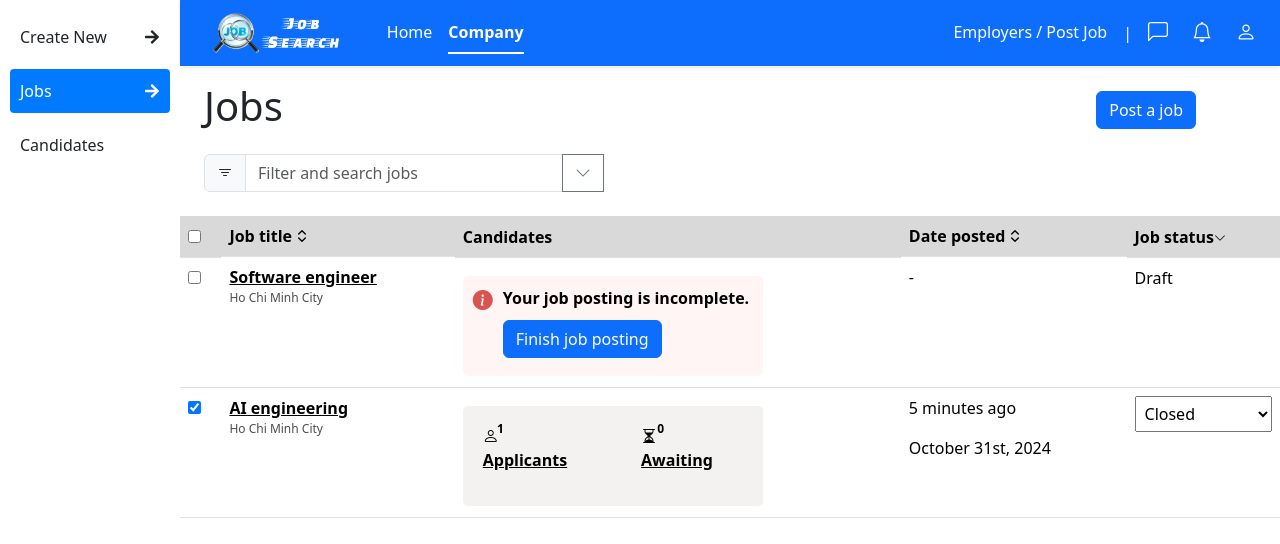
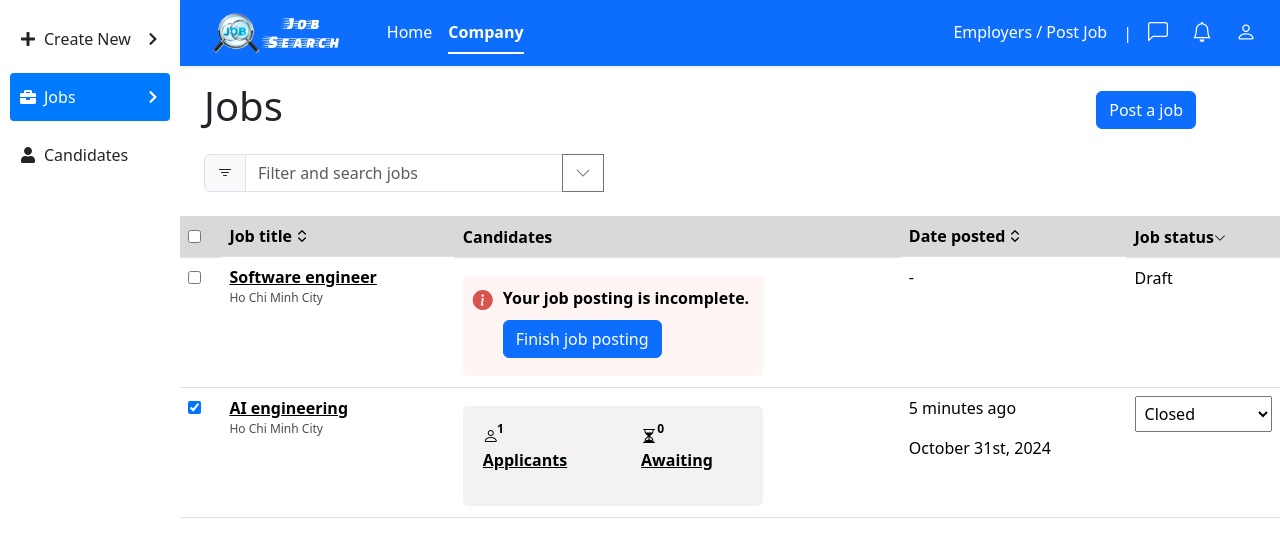
Before and after one commit to ngocdai101004/intro2SE-project-job-search, a React (Vite) app in the folder frontend/: page /my-company/job-list in a window 1280 px wide. Shown: the top 544 px of the page. Built offline with nearby package versions, Linux system fonts and the light colour scheme.

Commit message:
Update my company sidebar frontend

```diff
--- a/frontend/src/pages/MyCompany/SideBar/SideBar.css
+++ b/frontend/src/pages/MyCompany/SideBar/SideBar.css
@@ -16,6 +16,18 @@
   align-items: center;
 }
 
+.sidebar-item-content {
+  display: flex;
+  align-items: center;
+}
+
+.sidebar-item .icon-left {
+  font-size: 16px;
+  color: inherit;
+  margin-right: 8px;
+  margin-bottom: 4px;
+}
+
 .sidebar-item .label {
   flex-grow: 1;
   text-align: left;
@@ -24,6 +36,7 @@
 .sidebar-item .icon-right {
   font-size: 14px;
   color: inherit;
+  margin-left: 10px;
 }
 
 .sidebar-item.active {
@@ -31,6 +44,6 @@
   color: #ffffff;
 }
 
-.sidebar-item:hover {
+.sidebar-item:not(.active):hover {
   background-color: #e0e0e0;
 }
--- a/frontend/src/pages/MyCompany/SideBar/SideBar.tsx
+++ b/frontend/src/pages/MyCompany/SideBar/SideBar.tsx
@@ -1,12 +1,15 @@
-import React, { useState } from "react";
+import React, { useState, useEffect } from "react";
 import "./SideBar.css"; // Thêm CSS để xử lý giao diện
-import { FaArrowRight } from "react-icons/fa";
+import { FaChevronRight, FaPlus, FaBriefcase, FaUser } from "react-icons/fa";
+import { useNavigate, useLocation } from "react-router-dom";
 
 interface SidebarItemProps {
   label: string;
   isActive: boolean;
   onClick: () => void;
   showIcon?: boolean;
+  icon: React.ReactNode;
+  link: string;
 }
 
 const SidebarItem: React.FC<SidebarItemProps> = ({
@@ -14,26 +17,61 @@ const SidebarItem: React.FC<SidebarItemProps> = ({
   isActive,
   onClick,
   showIcon,
+  icon,
 }) => {
   return (
     <div
       className={`sidebar-item ${isActive ? "active" : ""}`}
       onClick={onClick}
     >
-      <span>{label}</span>
-      {showIcon && <FaArrowRight className="icon" />}
+      <div className="sidebar-item-content">
+        <div className="icon-left">{icon}</div>
+        <span style={{ fontWeight: "500" }}>{label}</span>
+      </div>
+      {showIcon && <FaChevronRight className="icon-right" />}
     </div>
   );
 };
 
 const SideBar: React.FC = () => {
   const [activeItem, setActiveItem] = useState("Jobs");
+  const navigate = useNavigate();
+  const location = useLocation();
 
   const menuItems = [
-    { label: "Create New", showIcon: true },
-    { label: "Jobs", showIcon: true },
-    { label: "Candidates", showIcon: false },
+    {
+      label: "Create New",
+      showIcon: true,
+      icon: <FaPlus />,
+      link: "/my-company/create-job-post",
+    },
+    {
+      label: "Jobs",
+      showIcon: true,
+      icon: <FaBriefcase />,
+      link: "/my-company/job-list",
+    },
+    {
+      label: "Candidates",
+      showIcon: false,
+      icon: <FaUser />,
+      link: "/my-company/create-job-post",
+    },
   ];
+
+  useEffect(() => {
+    const currentItem = menuItems.find(
+      (item) => item.link === location.pathname
+    );
+    if (currentItem) {
+      setActiveItem(currentItem.label);
+    }
+  }, [location, menuItems]);
+
+  const handleItemClick = (link: string, label: string) => {
+    setActiveItem(label);
+    navigate(link);
+  };
 
   return (
     <div className="sidebar">
@@ -42,8 +80,10 @@ const SideBar: React.FC = () => {
           key={item.label}
           label={item.label}
           isActive={activeItem === item.label}
-          onClick={() => setActiveItem(item.label)}
+          onClick={() => handleItemClick(item.link, item.label)}
           showIcon={item.showIcon}
+          icon={item.icon}
+          link={item.link}
         />
       ))}
     </div>
```
